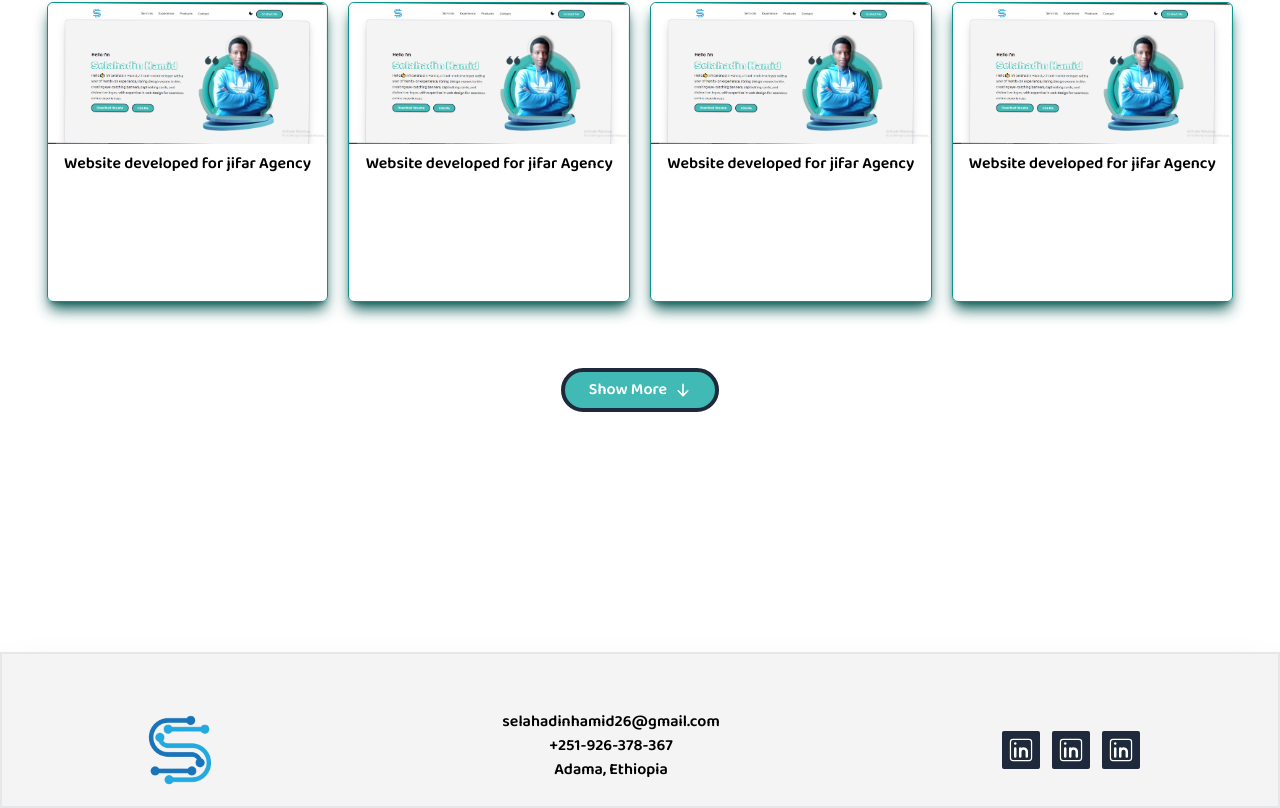
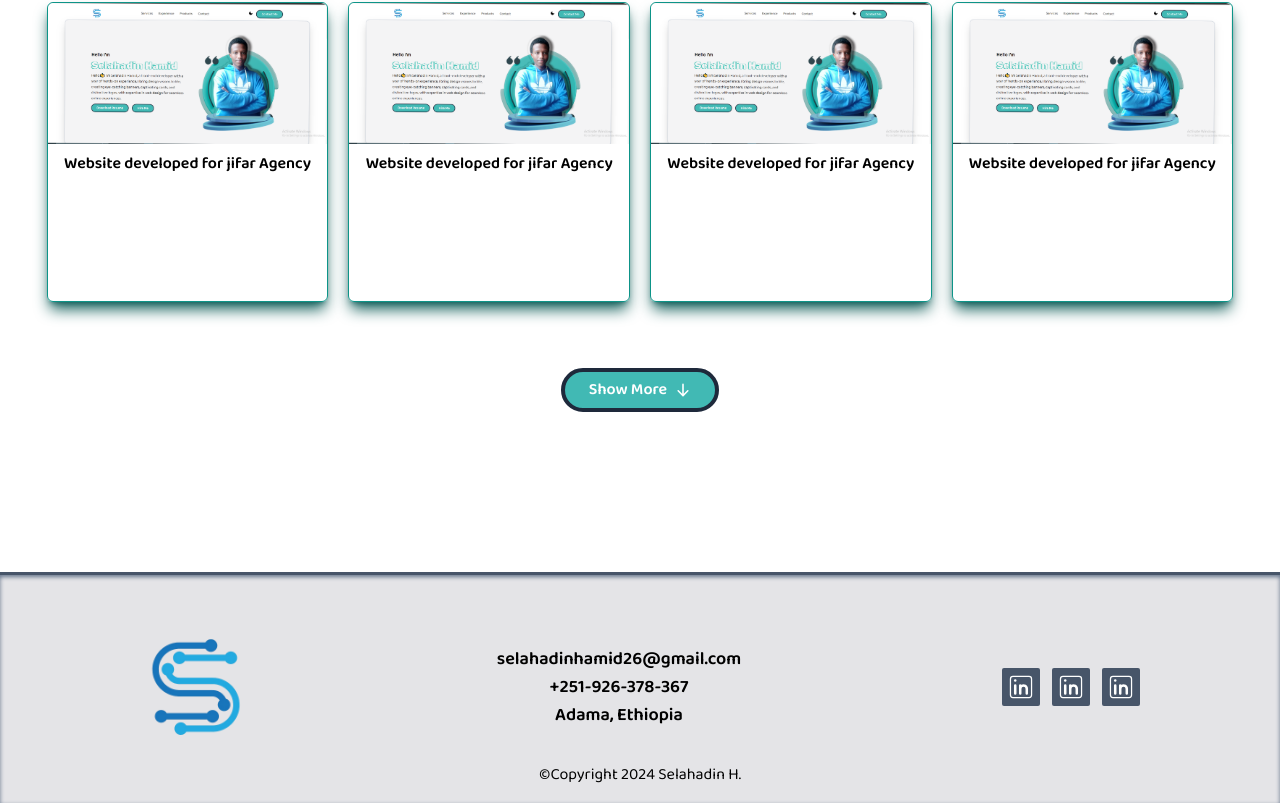
Before and after one commit to sallah26/portifolio, a React (Create React App) app: page / in a window 1280 px wide. Shown: the part 2646-3454 px from the top of the page. Built offline with nearby package versions, Linux system fonts and the light colour scheme.

Commit message:
footer is done

```diff
--- a/src/components/Achievements.jsx
+++ b/src/components/Achievements.jsx
@@ -52,7 +52,7 @@ const ProductsData2 = [
   },
 ]
   return (
-    <section className='flex flex-col items-center justify-center text-center py-10 pb-40'>
+    <section className='flex flex-col items-center justify-center text-center py-10 pb-20'>
         <div className='w-full lg:w-[670px] py-10'>
         <p className='text-3xl lg:5xl font-semibold'>Get a Snapshot of My Achievements...</p>
         <p className='text-md lg:text-lg'>A visual journey through impactful projects, innovative solutions, and the creative prowess that defines my digital portfolio.</p>
--- a/src/components/Footer.jsx
+++ b/src/components/Footer.jsx
@@ -5,30 +5,38 @@ import logo from "../assets/images/s-logo.png";
 
 const Footer = () => {
   return (
-    <footer className='min-w-full flex items-center justify-center p-4  bg-zinc-100 dark:bg-[#2a3030] border-[2px] shadow-2xl dark:shadow-slate-500'>
-      <div className='w-[1000px] pt-10  flex flex-col md:flex-row gap-2 md:gap-4 justify-between'>
+    <footer className='min-w-full flex flex-col items-center justify-center p-4 m-0  bg-zinc-200 dark:bg-[#2a3030] border-0 border-t-[3px] border-slate-600 shadow-inner shadow-slate-500 dark:shadow-slate-500'>
+
+      <div className=' pt-10  flex flex-col md:flex-row gap-2 items-center md:gap-4  justify-between lg:w-[1000px]'>
         <div className='flex items-center'>
-            <img src={logo} className='w-20' alt="s-logo" />
+            <img src={logo} className='w-28 ' alt="s-logo" />
         </div>
-        <div className='flex flex-col items-center font-semibold'>
+        <div className='flex flex-col text-lg items-center justify-between font-semibold'>
             <p>selahadinhamid26@gmail.com</p>
             <p>+251-926-378-367</p>
             <p>Adama, Ethiopia</p>
+
         </div>
-            <div className='flex gap-3 items-center'>
-                <a href="" className='p-1 bg-slate-800 rounded-sm text-white'>
+            <div className='flex gap-3 items-center pl-4'>
+                <a href="" className='p-1 bg-slate-600 rounded-sm hover:bg-blue-500 text-white'>
                     <CiLinkedin size={30}/>
                 </a>
-                <a href="" className='p-1 bg-slate-800 rounded-sm text-white'>
+                <a href="" className='p-1 bg-slate-600 rounded-sm hover:bg-blue-500 text-white'>
                     <CiLinkedin size={30}/>
                 </a>
-                <a href="" className='p-1 bg-slate-800 rounded-sm text-white'>
+                <a href="" className='p-1 bg-slate-600 rounded-sm hover:bg-blue-500 text-white'>
                     <CiLinkedin size={30}/>
                 </a>
 
             </div>
 
+
       </div>
+      {/* <div className="flex  pt-2 "> */}
+      <p className=' font-light pt-5'>
+        ©Copyright 2024 Selahadin H.
+      </p>
+      {/* </div> */}
     </footer>
   )
 }
```
Also changed, not shown: src/App.js (line endings or trailing spaces).
